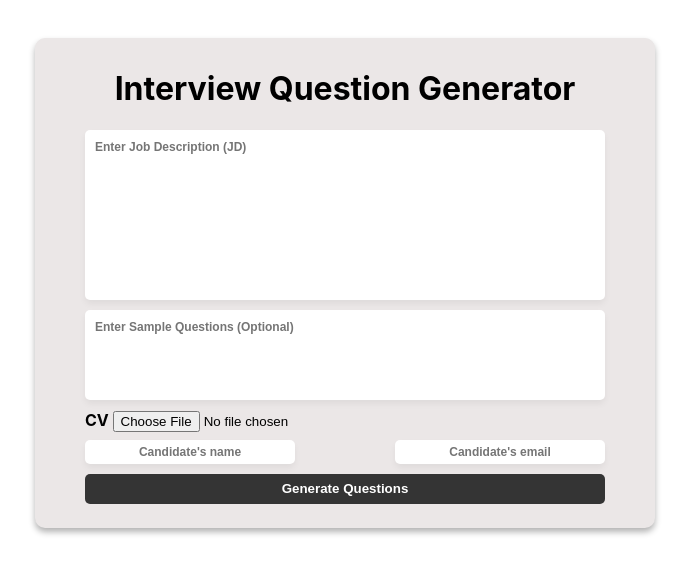
After one commit to RajniHarsha27/Interviewer-bot, a FastAPI app: template Recruiter/templates/portal.html in a window 1280 px wide. The commit adds this page. Shown: the top 574 px of the page, without its empty margins (295-984 px from the left). Run offline with FastAPI, Linux system fonts and the light colour scheme; the template is opened without the code that fills it, so the values that code supplies are empty.

Commit message:
recruiter side UI update

```diff
--- a/App/main.py
+++ b/App/main.py
@@ -14,6 +14,9 @@ import io
 from fastapi.middleware.cors import CORSMiddleware
 import uuid
 from get_df_response import run_sample
+from models import ChatSession
+from pydantic import BaseModel, EmailStr
+from db import check_email_exists
 
 env_path = "C:\Hubnex\Interviewer Assistant\.env"
 load_dotenv(dotenv_path=env_path)
@@ -30,18 +33,20 @@ app.mount("/static", StaticFiles(directory="static"), name="static")
 async def home(request: Request):
     return templates.TemplateResponse('home.html', {'request': request})
 
-@app.post('/validate-email')
-async def validate_email(request: Request):
-    form_data = await request.json()
-    email = form_data.get('email')
-    print("Email : " ,email)
-    #if email is present in db then valid, valid format eg: @gmail.com
-    if(True): #condition to check valididty
-        validity = "true"
-        # POST requests to webhooks with fetched questions,
-        # POST request /interview route to initiate interview.
+class EmailValidationRequest(BaseModel):
+    email: EmailStr  # Ensures valid email format
 
-    return {"valid": validity}
+@app.post("/validate-email")
+async def validate_email(request: EmailValidationRequest):
+    """Validates if the email exists in the database."""
+    exists = check_email_exists(request.email)
+    global email
+    if exists:
+        print("Email exists in the database.")
+        email = request.email
+
+        return {"valid": True}
+    return {"valid": False}
 
 @app.get('/interview')
 async def interview(request: Request):
@@ -113,6 +118,7 @@ def generate_df_answer(transcript) -> str:
     print("id : ", id_)
     return answer
 
+
 @app.websocket("/ws/audio")
 async def websocket_audio(websocket: WebSocket):
     global id_
--- a/App/templates/interview.html
+++ b/App/templates/interview.html
@@ -2,7 +2,7 @@
 <html lang="en">
   <head>
     <title>Interviewer Assistant</title>
-    <link rel="stylesheet" href="/static/css/style.css" />
+    <link rel="stylesheet" href="/static/css/interview.css" />
   </head>
   <body>
     <div id="mainConsole">
--- /dev/null
+++ b/Portal/schemas.py
@@ -0,0 +1,4 @@
+def fetch_questions(candidate):
+    return{
+        "questions" : candidate["questions"]
+    }
--- /dev/null
+++ b/Recruiter/static/css/styles.css
@@ -0,0 +1,91 @@
+body {
+  background-color: rgb(255, 255, 255);
+  font-family: "Inter", sans-serif;
+  align-items: center;
+  display: flex;
+  font-weight: bold;
+  justify-content: center;
+}
+
+.container {
+  padding: 10px;
+  margin-top: 30px;
+  justify-content: center;
+  border-radius: 10px;
+  text-align: center;
+  box-shadow: 0 4px 6px rgba(0, 0, 0, 0.3);
+  width: 600px;
+  justify-items: center;
+  height: 470px;
+  background-color: rgb(235, 231, 231);
+}
+
+.inputArea {
+  font-size: 12px;
+  font-weight: bold;
+  font-family: sans-serif, "Inter";
+  display: block;
+  width: 500px;
+  margin-bottom: 10px;
+  padding: 10px;
+  background-color: rgb(255, 255, 255);
+  border: none;
+  border-radius: 5px;
+  overflow-y: scroll;
+  resize: none;
+  box-shadow: 0 4px 6px rgba(0, 0, 0, 0.05);
+}
+
+#jd {
+  height: 150px;
+}
+
+#sampleQuestions {
+  height: 70px;
+}
+
+#cvInput {
+  margin-bottom: 5px;
+  width: 500px;
+  text-align: left;
+}
+
+#textInputs {
+  width: 520px;
+  justify-items: center;
+  margin-bottom: 5px;
+  display: flex;
+  justify-content: space-between;
+  margin-bottom: 10px;
+}
+
+.textField {
+  margin-top: 3px;
+  border: none;
+  width: 200px;
+  text-align: center;
+  font-size: 12px;
+  padding: 5px;
+  font-weight: bold;
+  border-radius: 5px;
+  box-shadow: 0 4px 6px rgba(0, 0, 0, 0.05);
+}
+
+.textField:focus {
+  outline: none;
+}
+
+#submit {
+  width: 520px;
+  height: 30px;
+  border-radius: 5px;
+  border: none;
+  color: rgb(255, 255, 255);
+  font-weight: bold;
+  background-color: rgb(52, 52, 52);
+}
+
+#submit:hover {
+  background-color: rgb(255, 255, 255);
+  color: rgb(52, 52, 52);
+}
--- /dev/null
+++ b/Recruiter/static/js/script.js
@@ -0,0 +1,48 @@
+document.addEventListener("DOMContentLoaded", function () {
+  const form = document.getElementById("questionForm");
+  const button = document.getElementById("submit");
+
+  form.addEventListener("submit", async function (event) {
+    event.preventDefault(); // Prevent default form submission
+    const jd = document.getElementById("jd").value.trim();
+    const sampleQuestions = document
+      .getElementById("sampleQuestions")
+      .value.trim();
+    const cvFile = document.getElementById("cv").files[0];
+    const name = document.getElementById("name").value.trim();
+    const email = document.getElementById("email").value.trim();
+
+    // Validate required fields
+    if (!jd || !cvFile || !name || !email) {
+      alert("Please fill in all required fields.");
+      return;
+    }
+
+    button.innerText = "Assistant generating questions..";
+    const formData = new FormData();
+    formData.append("jd", jd);
+    formData.append("sample_questions", sampleQuestions); // Optional
+    formData.append("cv", cvFile);
+    formData.append("name", name);
+    formData.append("email", email);
+
+    try {
+      const response = await fetch("http://127.0.0.1:8000/upload", {
+        method: "POST",
+        body: formData,
+      });
+
+      if (!response.ok) {
+        throw new Error(`Error: ${response.statusText}`);
+      }
+
+      button.innerText = "Generate Questions";
+      const result = await response.json();
+
+      alert(result.message);
+    } catch (error) {
+      console.error("Submission error:", error);
+      alert("Failed to submit the form. Please try again.");
+    }
+  });
+});
--- /dev/null
+++ b/Recruiter/templates/portal.html
@@ -0,0 +1,47 @@
+<!DOCTYPE html>
+<html lang="en">
+  <head>
+    <meta charset="UTF-8" />
+    <meta name="viewport" content="width=device-width, initial-scale=1.0" />
+    <title>Interview Question Generator</title>
+    <link rel="stylesheet" href="/static/css/styles.css" />
+  </head>
+  <body>
+    <div class="container">
+      <h1>Interview Question Generator</h1>
+      <form id="questionForm">
+        <textarea
+          class="inputArea"
+          id="jd"
+          placeholder="Enter Job Description (JD)"
+          required
+        ></textarea>
+        <textarea
+          class="inputArea"
+          id="sampleQuestions"
+          placeholder="Enter Sample Questions (Optional)"
+        ></textarea>
+        <div id="cvInput">
+          CV
+          <input type="file" id="cv" accept=".txt,.pdf,.docx" required />
+        </div>
+        <div id="textInputs">
+          <input
+            id="name"
+            type="text"
+            class="textField"
+            placeholder="Candidate's name"
+          />
+          <input
+            type="email"
+            id="email"
+            class="textField"
+            placeholder="Candidate's email"
+          />
+        </div>
+        <button id="submit" type="submit">Generate Questions</button>
+      </form>
+    </div>
+    <script src="/static/js/script.js"></script>
+  </body>
+</html>
```
Also changed, not shown: App/classifier.py (added, +48 -0 lines), App/db.py (added, +33 -0 lines), App/models.py (added, +36 -0 lines), App/static/js/socket.js (+9 -1 lines), App/webhooks.py (+35 -17 lines), Portal/db.py (added, +21 -0 lines), Recruiter/db.py (added, +8 -0 lines), Recruiter/generate_question.py (added, +75 -0 lines), Recruiter/main.py (added, +85 -0 lines), App/static/css/interview.css (renamed from App/static/css/style.css).
